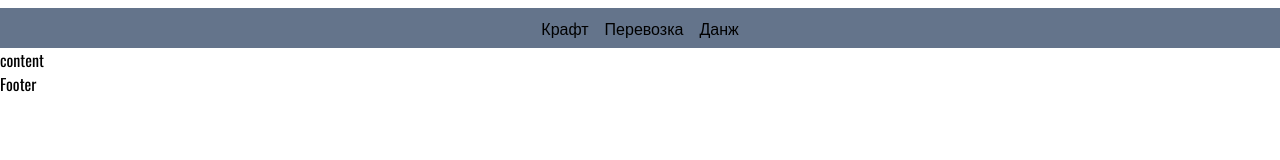
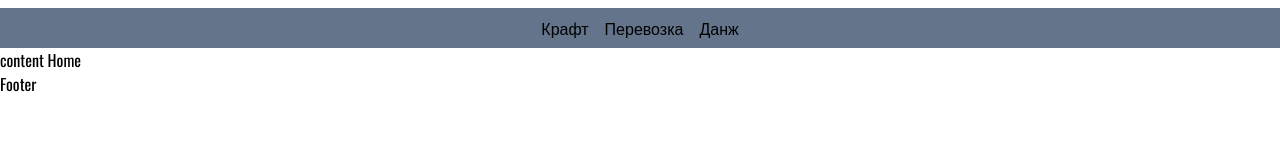
Before and after one commit to psihioga/albiontrade, a Next.js app: page / in a window 1280 px wide. Shown: the top 160 px of the page. Built offline with nearby package versions, Linux system fonts and the light colour scheme.

Commit message:
build fixes

```diff
--- a/app/(routes)/chest/page.tsx
+++ b/app/(routes)/chest/page.tsx
@@ -1,4 +1,4 @@
-export default () => {
+export default function Chest() {
     return (
         <div>
             Хабар
--- a/app/(routes)/craft/page.tsx
+++ b/app/(routes)/craft/page.tsx
@@ -1,7 +1,7 @@
 import Sidebar from "../../_components/sidebar";
 
 
-export default () => {
+export default function Craft() {
     return (
         <section>
             <h1 className="text-lg">Craft</h1>
--- a/app/(routes)/dungeon/page.tsx
+++ b/app/(routes)/dungeon/page.tsx
@@ -1,4 +1,4 @@
-export default () => {
+export default function Dungeon() {
     return (
         <div>
             Данж
--- a/app/(routes)/page.tsx
+++ b/app/(routes)/page.tsx
@@ -2,7 +2,7 @@
 export default function Home() {
   return (
     <main className="flex flex-row flex-wrap content-center">
-      content
+      content Home
     </main>
   )
 }
--- a/app/(routes)/transport/page.tsx
+++ b/app/(routes)/transport/page.tsx
@@ -31,7 +31,7 @@ function filterByLocation(city: string, data: elementType[]) {
   return filtered;
 }
 
-export default () => {
+export default function Transport() {
   const effectRan = useRef(false);
   const [data, setData] = useState<elementType[]>([
     {
@@ -59,7 +59,6 @@ export default () => {
         const response: any = await GetData();
 
         setData(response);
-        setFilteredData(filterData(response));
       };
 
       getData();
@@ -79,7 +78,7 @@ export default () => {
       const filtered = filterByLocation(city, data);
       setFilteredData(filtered);
     }
-  }, [city]);
+  }, [city, data]);
 
   return (
     <div>
--- a/app/_components/footer/index.tsx
+++ b/app/_components/footer/index.tsx
@@ -1,4 +1,4 @@
-export default () => {
+export default function Footer() {
     return (
         <footer className="flex flex-row flex-wrap content-center">
             Footer
--- a/app/_components/header/index.tsx
+++ b/app/_components/header/index.tsx
@@ -21,7 +21,7 @@ const LiElements = (props: { items: menuItems }) => {
   return items.map((el) => createLiEl(el));
 };
 
-export default () => {
+export default function Header() {
   return (
     <header className="flex flex-row flex-wrap content-center w-full justify-center mt-2 bg-slate-500">
       <nav>
--- a/app/_components/sidebar/index.tsx
+++ b/app/_components/sidebar/index.tsx
@@ -52,7 +52,6 @@ const LiElement = (props: { element: Item }): React.ReactElement => {
 
   return (
     <li
-      key={element.title}
       className="duration-100 ease-in-out transition-colors
             p-2 cursor-pointer
            hover:bg-slate-700 hover:text-cyan-100"
@@ -62,7 +61,7 @@ const LiElement = (props: { element: Item }): React.ReactElement => {
   );
 };
 
-const ElementsRender = (props: { items: menuItems }) => {
+const ElementsRender = function (props: { items: menuItems }) {
   const { items } = { ...props };
 
   const elements: React.ReactElement[] = items.map((el) => {
@@ -88,7 +87,7 @@ const ElementsRender = (props: { items: menuItems }) => {
   return elements;
 };
 
-export default () => {
+export default function Sidebar() {
   return (
     <aside className="max-w-140 bg-green-300">
       <nav>
```
